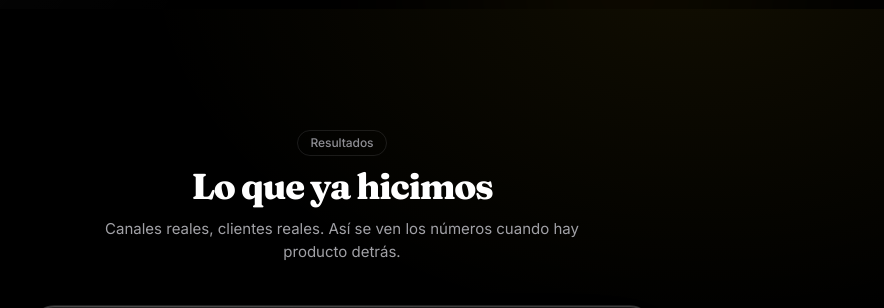
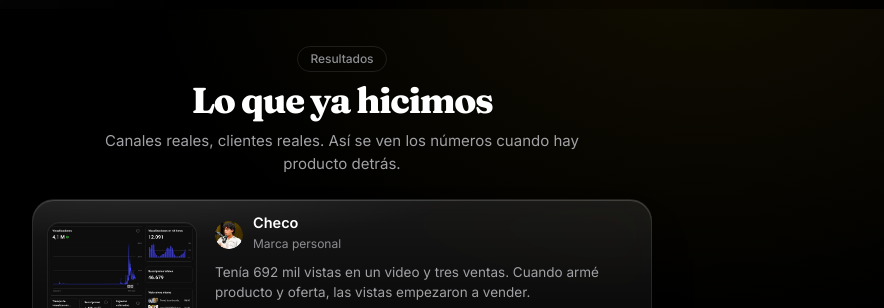
Before and after one commit to checoperezcuadragonzalez-pixel/productizar.co, a plain HTML site: page index.html in a window 1280 px wide. Shown: the part 791-1099 px from the top of the page, without its empty margins (298-1182 px from the left). Drawn offline with Linux system fonts and the light colour scheme.

Commit message:
Menos espacio entre secciones
Co-Authored-By: Claude Opus 5.5 <noreply@anthropic.com>
Claude-Session: https://claude.ai/code/session_01FeqHH9ayr4WsGtEckNKmjz

```diff
--- a/assets/landing.css
+++ b/assets/landing.css
@@ -596,3 +596,4 @@ input[type=range]::-moz-range-thumb { width: 28px; height: 28px; border: 0; bord
 .car-btn { width: 30px; height: 30px; font-size: 13px; border-color: transparent; background: transparent; color: #6e6e73; }
 .car-btn:hover { color: #fff; background: rgba(255,255,255,.06); }
 @media (prefers-reduced-motion: reduce) { #landing .btn-gold, .final-cta .btn-gold { animation: none; } }
+#prueba.sec { padding-top: clamp(36px, 5vw, 56px) !important; } .sec { padding-top: clamp(48px, 6vw, 80px) !important; } .sec-h { margin-bottom: 24px !important; gap: 10px !important; } .final-cta { margin-top: clamp(40px, 5vw, 64px) !important; }
```
